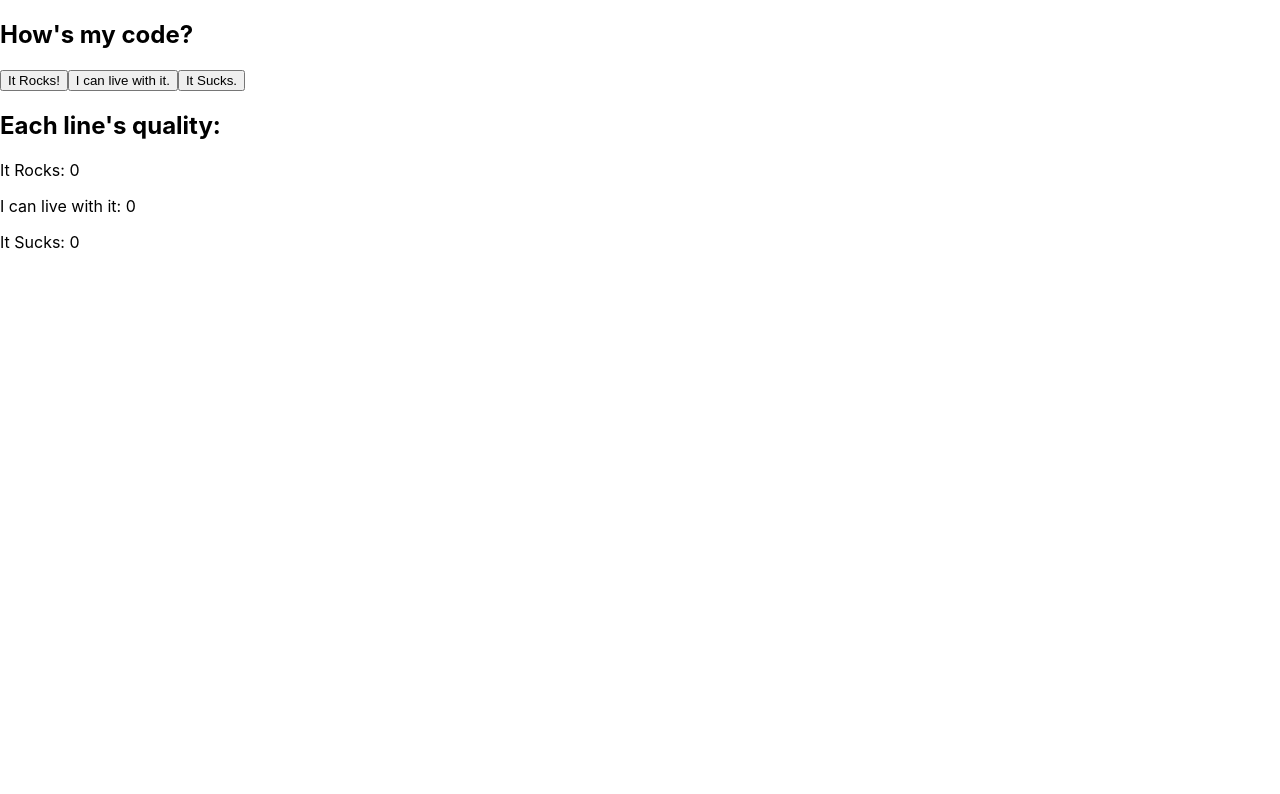
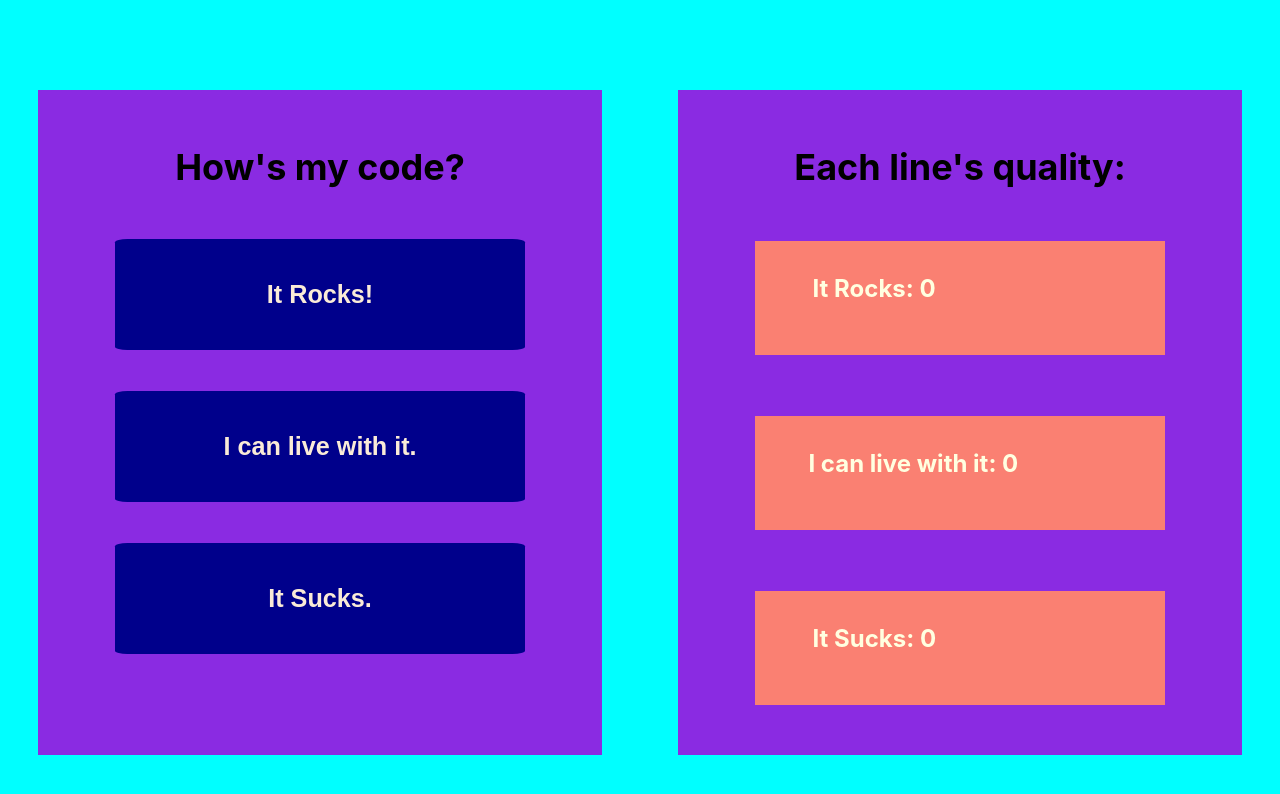
Before and after one commit to bumpylumps/code-rates, a React (Create React App) app: page / in a window 1280 px wide. Shown: the top 794 px of the page. Built offline with nearby package versions, Linux system fonts and the light colour scheme; the HTML template or start-up script is replaced by a standard one.

Commit message:
added basic styling to every component and page

```diff
--- a/src/App.css
+++ b/src/App.css
@@ -1,3 +1,78 @@
-.App {
+body {
+  background-color: aqua;
+}
+
+.main {
+  display: flex;
+  margin: 5% 0;
+  width: 100%;
+  height: 100%;
+}
+
+
+.container {
   text-align: center;
+  background-color: blueviolet;
+  width: 40%;
+  padding: 2%;
+  margin: 2% auto;
+  font-size: 1.5em;
 }
+
+h1 {
+  font-size: 1.5em;
+}
+
+
+.buttonContainer {
+  width: 80%;
+  margin: 0 auto;
+  display: flex;
+  flex-direction: column;
+
+
+}
+
+.button {
+  padding: 10% 21%;
+  margin: 5% auto;
+  width: 100%;
+  border: darkblue;
+  border-radius: 3%;
+  font-size: 1.05em;
+  font-weight: bold;
+  color: antiquewhite;
+  background-color: darkblue;
+}
+
+.button:hover {
+  cursor: pointer;
+}
+
+.button:active{
+  background-color: antiquewhite;
+  color: darkblue;
+
+}
+
+
+.resultsContainer {
+  width: 80%;
+  height: 78%;
+  margin: 2% auto;
+  padding: 2% 0;
+  text-align: left;
+}
+
+.resultItem {
+  height: 10%;
+  background-color: salmon;
+  padding: 8% 14%;
+  font-weight: bold;
+  margin: 3% 0 15% 0;
+  color: lightyellow;
+}
+
+#liveItem{
+  padding: 8% 13%;
+}
--- a/src/App.js
+++ b/src/App.js
@@ -10,13 +10,23 @@ const Banner = (props) => {
 
 const Button = (props) => {
   return (
-    <button onClick={props.handleClick}>{props.label}</button>
+    <button
+      className="button"
+      onClick={props.handleClick}
+      >
+        {props.label}
+      </button>
   )
 }
 
 const Result = (props) => {
   return (
-    <p>{props.text}: {props.count}</p>
+    <p
+      className="resultItem"
+      id={props.id}
+      >
+        {props.text}: {props.count}
+    </p>
   )
 }
 
@@ -44,9 +54,11 @@ const App = () => {
   }
 
   return (
-    <section>
+    <div className="main">
+      <section className="container">
         <Banner text="How's my code?"/>
 
+        <section className="buttonContainer">
           <Button
             label="It Rocks!"
             handleClick={() => rocksClick(rocksCount)}
@@ -59,14 +71,19 @@ const App = () => {
             label="It Sucks."
             handleClick={() => sucksClick(sucksCount)}
             />
+        </section>
+      </section>
 
+      <section className="container">
         <Banner text="Each line's quality:"/>
 
+        <section className="resultsContainer">
           <Result
             text="It Rocks"
             count= {rocksCount}
             />
           <Result
+            id="liveItem"
             text="I can live with it"
             count= {liveCount}
             />
@@ -75,6 +92,8 @@ const App = () => {
             count= {sucksCount}
             />
         </section>
+      </section>
+    </div>
   );
 }
 
```
Lines whose indentation alone changed are shown as unchanged.
